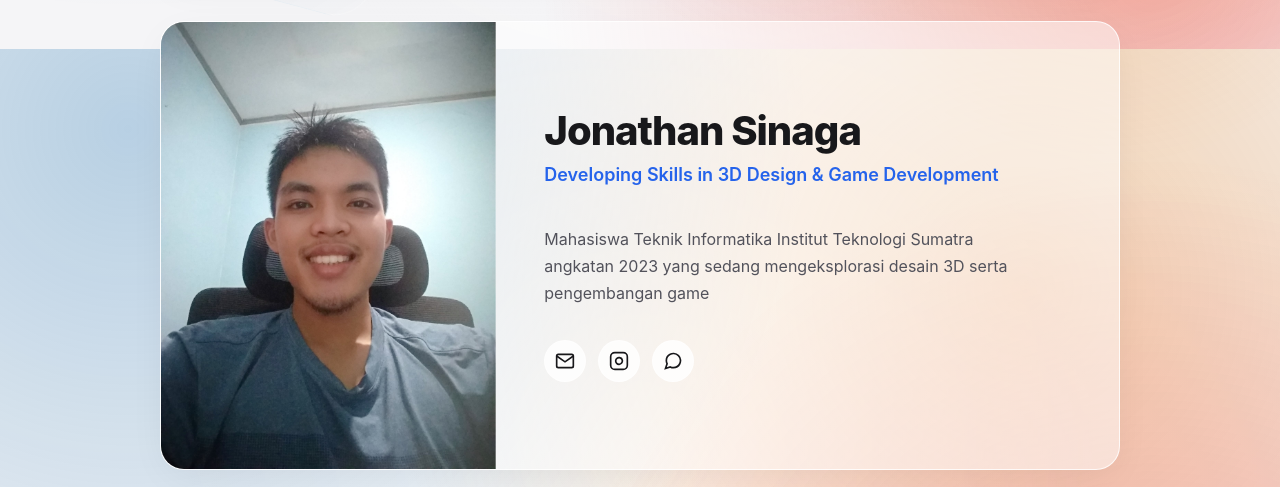
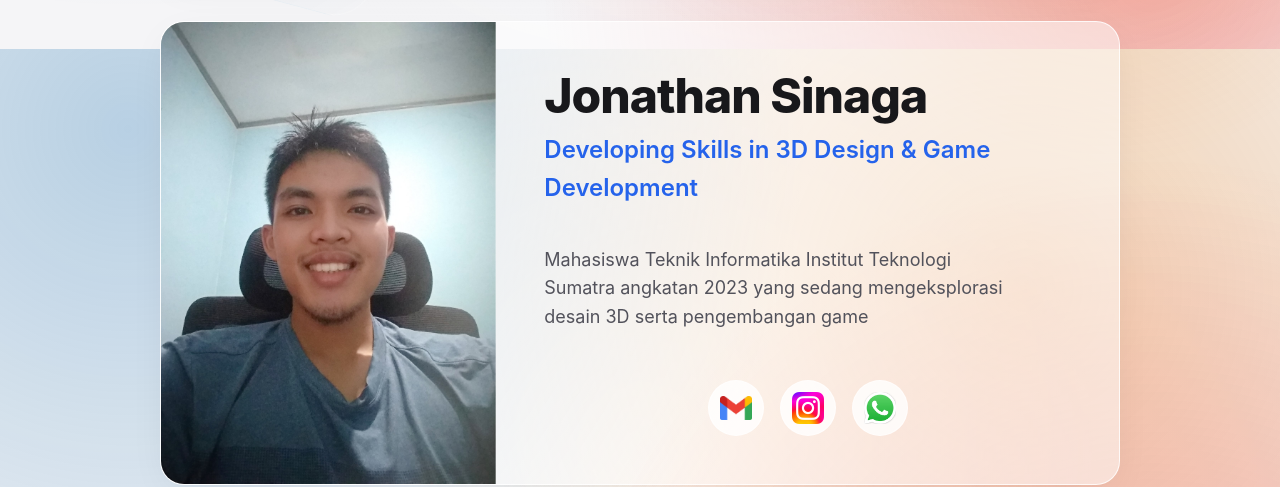
Before and after one commit to SinagaPande/Web_Pribadi, an Astro site: page / in a window 1280 px wide. Shown: the part 751-1238 px from the top of the page. Built offline with nearby package versions, Linux system fonts and the light colour scheme; Astro itself is replaced by a stand-in of ours.

Commit message:
Perubahan ke 3 logo tombol

```diff
--- a/src/pages/index.astro
+++ b/src/pages/index.astro
@@ -62,16 +62,17 @@ import '../styles/index.css'; // Import CSS spesifik halaman
 
         <div class="intro__socials">
           <a href="mailto:jonathan.sinaga@email.com" class="social-btn" aria-label="Email">
-             <svg viewBox="0 0 24 24" fill="none" stroke="currentColor" stroke-width="2"><path d="M4 4h16c1.1 0 2 .9 2 2v12c0 1.1-.9 2-2 2H4c-1.1 0-2-.9-2-2V6c0-1.1.9-2 2-2z"></path><polyline points="22,6 12,13 2,6"></polyline></svg>
+             <img src="/Imagery/Gmail_logo.png" alt="Gmail Icon" loading="lazy">
           </a>
+
           <a href="https://instagram.com/" class="social-btn" aria-label="Instagram" target="_blank" rel="noopener">
-             <svg viewBox="0 0 24 24" fill="none" stroke="currentColor" stroke-width="2"><rect x="2" y="2" width="20" height="20" rx="5" ry="5"></rect><path d="M16 11.37A4 4 0 1 1 12.63 8 4 4 0 0 1 16 11.37z"></path><line x1="17.5" y1="6.5" x2="17.51" y2="6.5"></line></svg>
+             <img src="/Imagery/Instagram_logo.png" alt="Instagram Icon" loading="lazy">
           </a>
+
           <a href="https://wa.me/6281234567890" class="social-btn" aria-label="WhatsApp" target="_blank" rel="noopener">
-             <svg viewBox="0 0 24 24" fill="none" stroke="currentColor" stroke-width="2"><path d="M21 11.5a8.38 8.38 0 0 1-.9 3.8 8.5 8.5 0 0 1-7.6 4.7 8.38 8.38 0 0 1-3.8-.9L3 21l1.9-5.7a8.38 8.38 0 0 1-.9-3.8 8.5 8.5 0 0 1 4.7-7.6 8.38 8.38 0 0 1 3.8-.9h.5a8.48 8.48 0 0 1 8 8v.5z"></path></svg>
+             <img src="/Imagery/WhatsApp_logo.png" alt="WhatsApp Icon" loading="lazy">
           </a>
         </div>
-      </div>
 
     </div>
   </section>
--- a/src/styles/index.css
+++ b/src/styles/index.css
@@ -125,7 +125,6 @@
   overflow: hidden;
 }
 
-/* Efek inner border halus */
 .intro__visual::after {
   content: "";
   position: absolute;
@@ -148,7 +147,7 @@
   display: flex;
   flex-direction: column;
   justify-content: center;
-  text-align: left;
+  text-align: left; /* Default Desktop: Rata Kiri */
 }
 
 .intro__header {
@@ -156,7 +155,7 @@
 }
 
 .intro__content h1 {
-  font-size: 2.5rem;
+  font-size: 3rem;
   font-weight: 800;
   letter-spacing: -1px;
   margin: 0 0 8px 0;
@@ -164,56 +163,57 @@
   line-height: 1.1;
 }
 
-/* -- STYLE JABATAN (KEMBALI KE BIRU) -- */
 .intro__role {
-  font-size: 1.125rem;
+  font-size: 1.5rem;
   font-weight: 600;
-  color: #2563eb; /* Warna Biru Cerah */
+  color: #2563eb;
   margin: 0;
   opacity: 1;
 }
 
 .intro__desc {
-  font-size: 1rem;
-  line-height: 1.7;
+  font-size: 1.125rem;
+  line-height: 1.6;
   color: var(--text-secondary);
-  margin-bottom: 32px;
+  margin-bottom: 48px;
   max-width: 90%;
 }
 
 .intro__socials {
   display: flex;
-  gap: 12px;
-  justify-content: flex-start;
+  gap: 16px;
+  justify-content: center; /* <-- UBAH KE CENTER (Agar logo di tengah pada Desktop & Mobile) */
 }
 
+/* Style tombol tetap sama */
 .social-btn {
-  width: 42px;
-  height: 42px;
+  width: 56px;
+  height: 56px;
   border-radius: 50%;
   background: rgba(255, 255, 255, 0.8);
   border: 1px solid rgba(255, 255, 255, 0.5);
   display: flex;
   align-items: center;
   justify-content: center;
-  color: var(--text-primary);
   transition: var(--transition);
+  /* color: var(--text-primary); <-- DIHAPUS: PNG tidak butuh text color */
 }
 
 .social-btn:hover {
   transform: translateY(-3px);
   background: #fff;
-  color: #2563eb;
   box-shadow: 0 4px 12px rgba(0,0,0,0.1);
+  /* color: #2563eb; <-- DIHAPUS: Warna PNG tidak bisa diubah lewat CSS ini */
 }
 
-.social-btn svg {
-  width: 20px;
-  height: 20px;
+.social-btn img {
+  width: 32px;  /* Sesuaikan ukuran ikon PNG di sini (misal 28px atau 32px) */
+  height: 32px;
+  object-fit: contain; /* Agar gambar tidak gepeng */
+  display: block;
 }
 
 /* === MOBILE RESPONSIVENESS (CONSOLIDATED) === */
-/* Semua aturan mobile digabung di sini agar rapi & tidak bentrok */
 @media (max-width: 768px) {
 
   /* --- 1. Gateway Section (Menu Cards) --- */
@@ -245,7 +245,7 @@
 
   .intro__visual {
     width: 100%;
-    aspect-ratio: 4/3; /* Agar foto proporsional di HP */
+    aspect-ratio: 4/3;
     height: auto;
     flex: none;
     border-bottom: 1px solid var(--glass-border);
@@ -258,7 +258,7 @@
 
   .intro__content {
     padding: 32px 24px;
-    text-align: left;
+    text-align: center; /* <-- UBAH KE CENTER (Khusus Mobile: Teks jadi rata tengah) */
   }
 
   .intro__content h1 {
@@ -267,5 +267,8 @@
 
   .intro__desc {
     max-width: 100%;
+    /* Margin auto agar teks deskripsi tetap center secara visual jika ada max-width */
+    margin-left: auto;
+    margin-right: auto;
   }
 }
```
Also changed, not shown: public/Imagery/Gemini_Generated_Image_v8whufv8whufv8wh.png (deleted), public/Imagery/Gmail_logo.png (added), public/Imagery/Instagram_logo.png (added), public/Imagery/WhatsApp_logo.png (added).
